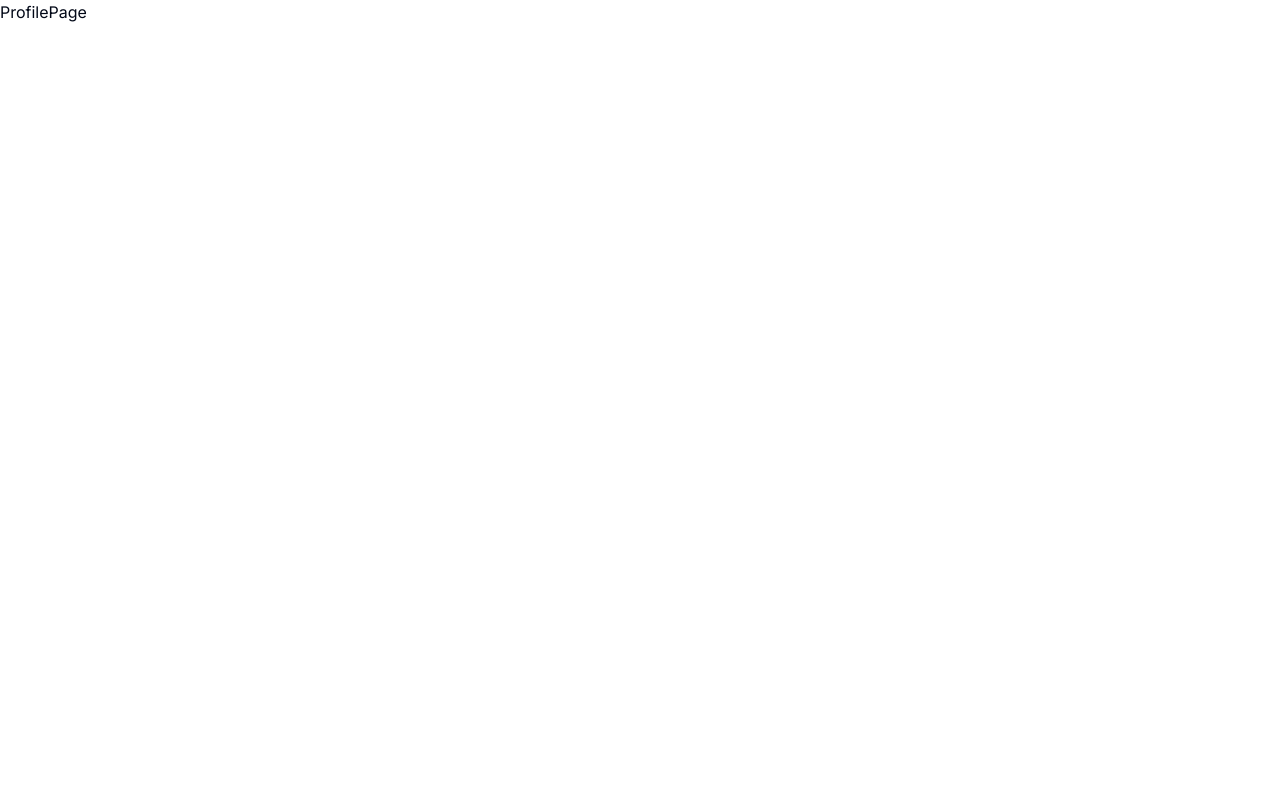
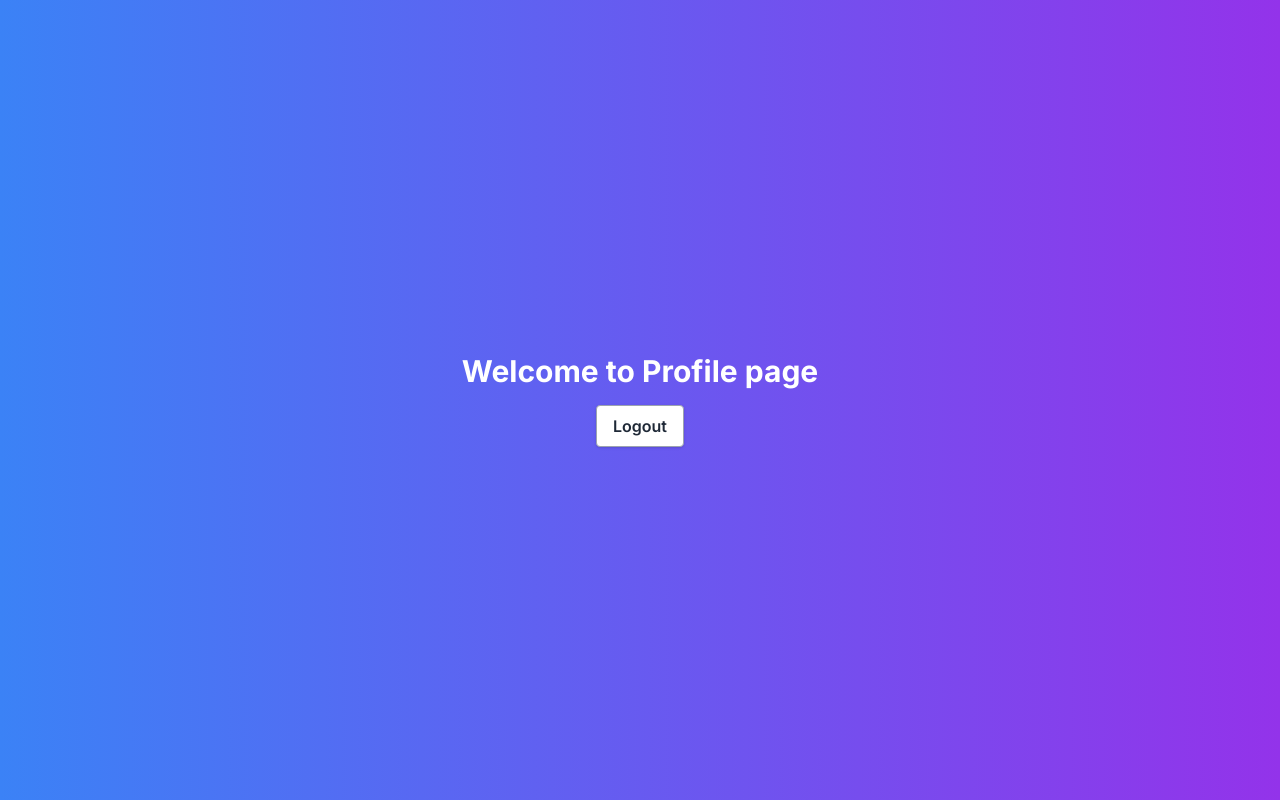
Before and after one commit to pras75299/nextjsAuthentication, a Next.js app: page /profile in a window 1280 px wide. Built offline with nearby package versions, Linux system fonts and the light colour scheme.

Commit message:
add profile page and middleware for protected routes

```diff
--- a/src/app/profile/page.tsx
+++ b/src/app/profile/page.tsx
@@ -1,7 +1,33 @@
-import React from "react";
-
-const ProfilePage = () => {
-  return <div>ProfilePage</div>;
-};
-
-export default ProfilePage;
+"use client";
+import Link from "next/link";
+import { useRouter } from "next/navigation";
+import axios from "axios";
+import toast from "react-hot-toast";
+export default function ProfilePage() {
+  const router = useRouter();
+  const logout = async () => {
+    try {
+      const response = await axios.get("/api/users/logout");
+      toast.success("Logout Successful");
+      console.log("Signup Success", response.data);
+      router.push("/login");
+    } catch (error: any) {
+      console.log(error.message);
+    }
+  };
+  return (
+    <section className="bg-gradient-to-r from-blue-500 to-purple-600 min-h-screen flex items-center justify-center">
+      <div className="text-center">
+        <h1 className="mb-4 text-white text-3xl font-bold">
+          Welcome to Profile page
+        </h1>
+        <button
+          onClick={logout}
+          className="bg-white text-gray-800 font-semibold py-2 px-4 border border-gray-400 rounded shadow"
+        >
+          Logout
+        </button>
+      </div>
+    </section>
+  );
+}
--- /dev/null
+++ b/src/middleware.ts
@@ -0,0 +1,33 @@
+import { NextResponse } from 'next/server';
+import type { NextRequest } from 'next/server';
+
+export function middleware(request: NextRequest) {
+  const path = request.nextUrl.pathname;
+  // Check if the path is public
+  const isPublicPath = path === '/login' || path === '/signup';
+  // Check if the path starts with /profile, indicating it's a profile page or a sub-page
+  const isProfilePath = path.startsWith('/profile');
+
+  const token = request.cookies.get("token");
+
+  // If accessing a public path with a token, or trying to access /profile without a token, redirect appropriately
+  if (isPublicPath && token) {
+    // User is logged in but trying to access a public page, redirect to home
+    return NextResponse.redirect(new URL('/', request.nextUrl));
+  } else if (isProfilePath && !token) {
+    // User is not logged in but trying to access a protected page, redirect to login
+    return NextResponse.redirect(new URL('/login', request.nextUrl));
+  }
+  // Optionally, you can handle other cases here as needed
+}
+
+// Configuration remains the same, ensuring the middleware runs for the specified paths
+export const config = {
+  matcher: [
+    '/',
+    '/login',
+    '/signup',
+    '/profile', // This will include the base path and implicitly apply to sub-paths
+    '/profile/:path*' // Explicitly defining pattern for sub-paths
+  ]
+};
```
